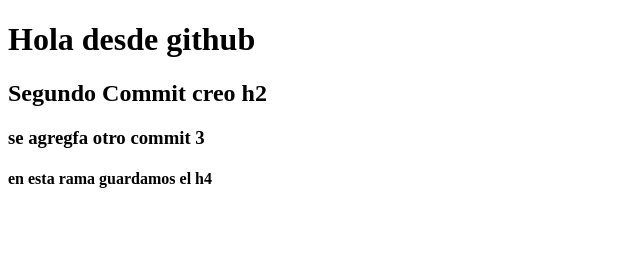
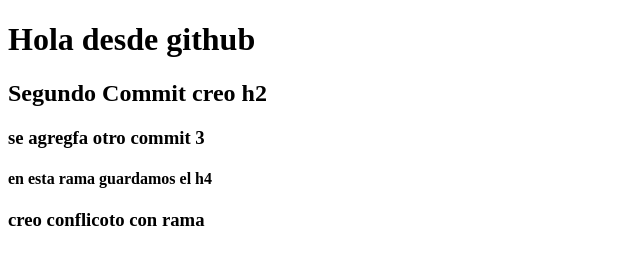
Before and after one commit to Mforgioni/clase-code-git, a plain HTML site: page index.html in a window 1280 px wide. Shown: the whole page, without its empty margins (0-640 px from the left). Drawn offline with Linux system fonts and the light colour scheme.

Commit message:
conflicto de master

```diff
--- a/index.html
+++ b/index.html
@@ -10,5 +10,10 @@
     <h2>Segundo Commit creo h2</h2>
     <h3>se agregfa otro commit 3</h3>
     <h4>en esta rama guardamos el h4</h4>
+
+
+    <div>
+        <h3>creo conflicoto con rama</h3>
+    </div>
 </body>
 </html>
```
